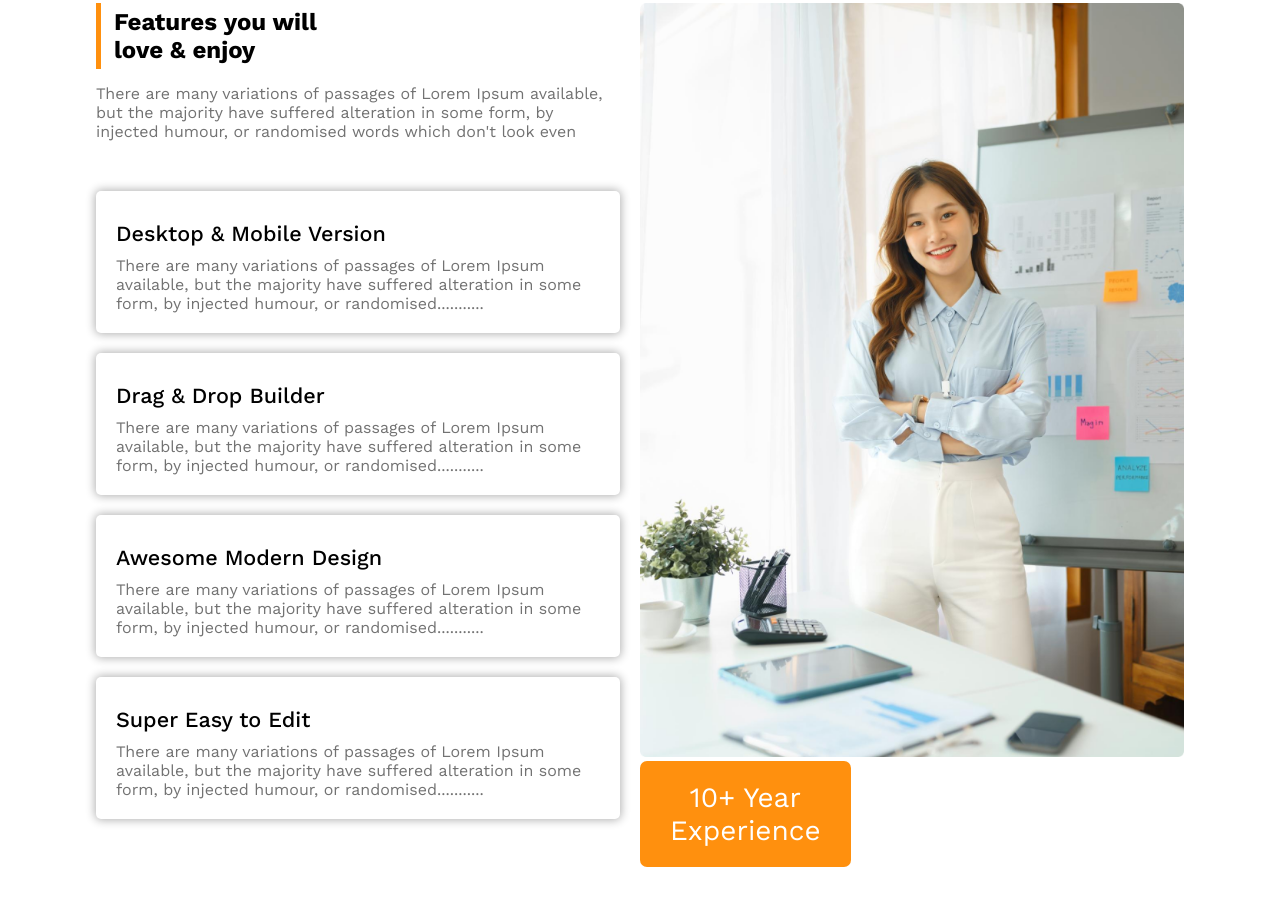
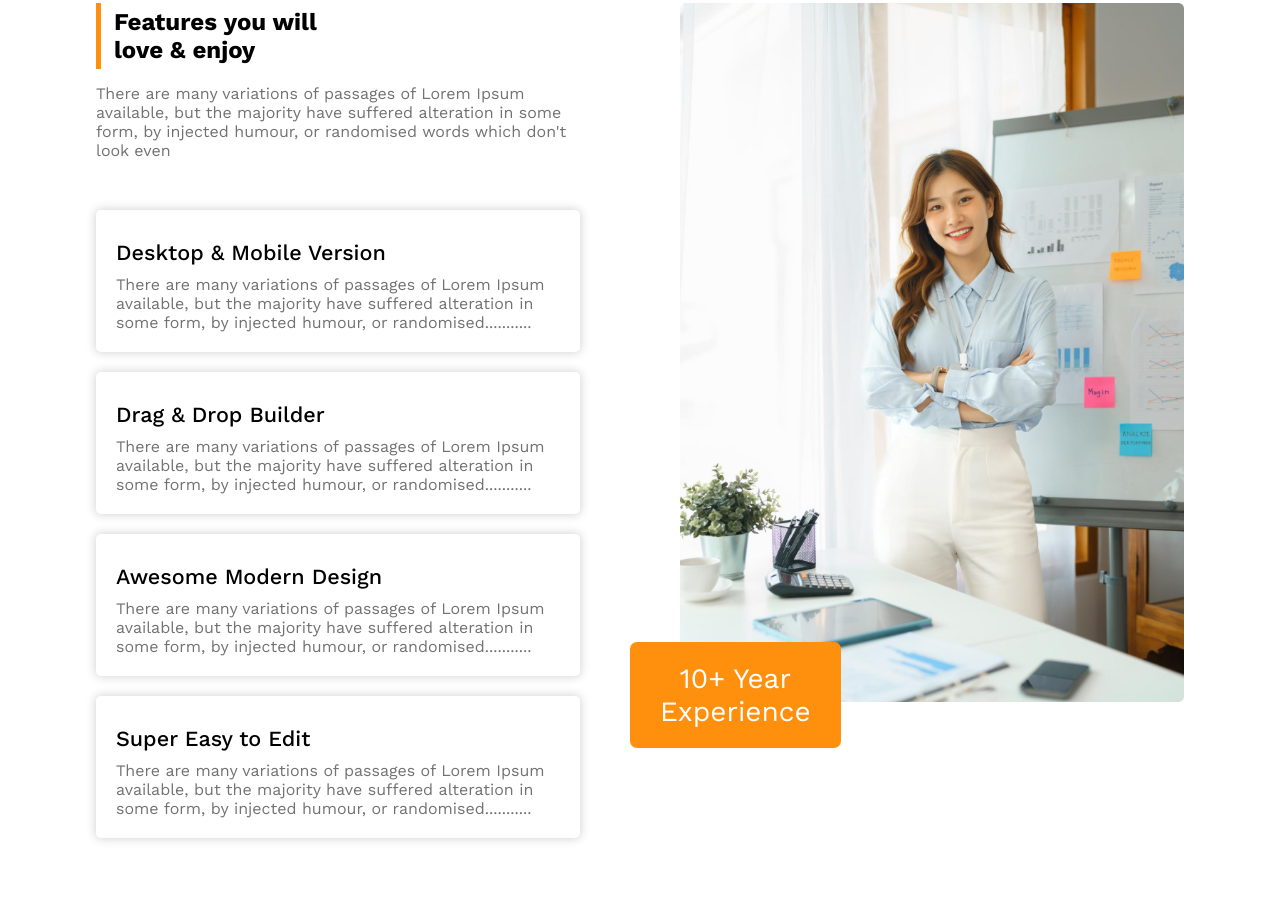
Before and after one commit to himu004/responsive-g3-architect, a plain HTML site: page index.html in a window 1280 px wide. Shown: the part 1787-2692 px from the top of the page. Drawn offline with nearby package versions, Linux system fonts and the light colour scheme.

Commit message:
Featured section added

```diff
--- a/style.css
+++ b/style.css
@@ -116,6 +116,7 @@ nav {
     width: 85%;
     margin: 50px auto;
     display: flex;
+    gap: 80px;
 }
 
 .features-text{
@@ -145,7 +146,7 @@ nav {
     padding: 20px;
     margin-right: 20px;
     margin-bottom: 20px;
-    box-shadow: rgba(0, 0, 0, 0.319) 0px 0px 10px 1px;
+    box-shadow: rgba(0, 0, 0, 0.170) 0px 0px 10px 1px;
     border-radius: 5px;
 }
 
@@ -176,6 +177,8 @@ nav {
     text-align: center;
     color: #fff;
     border-radius: 7px;
+    margin-top: -110px;
+    margin-left: -50px;
 }
 
 
```
